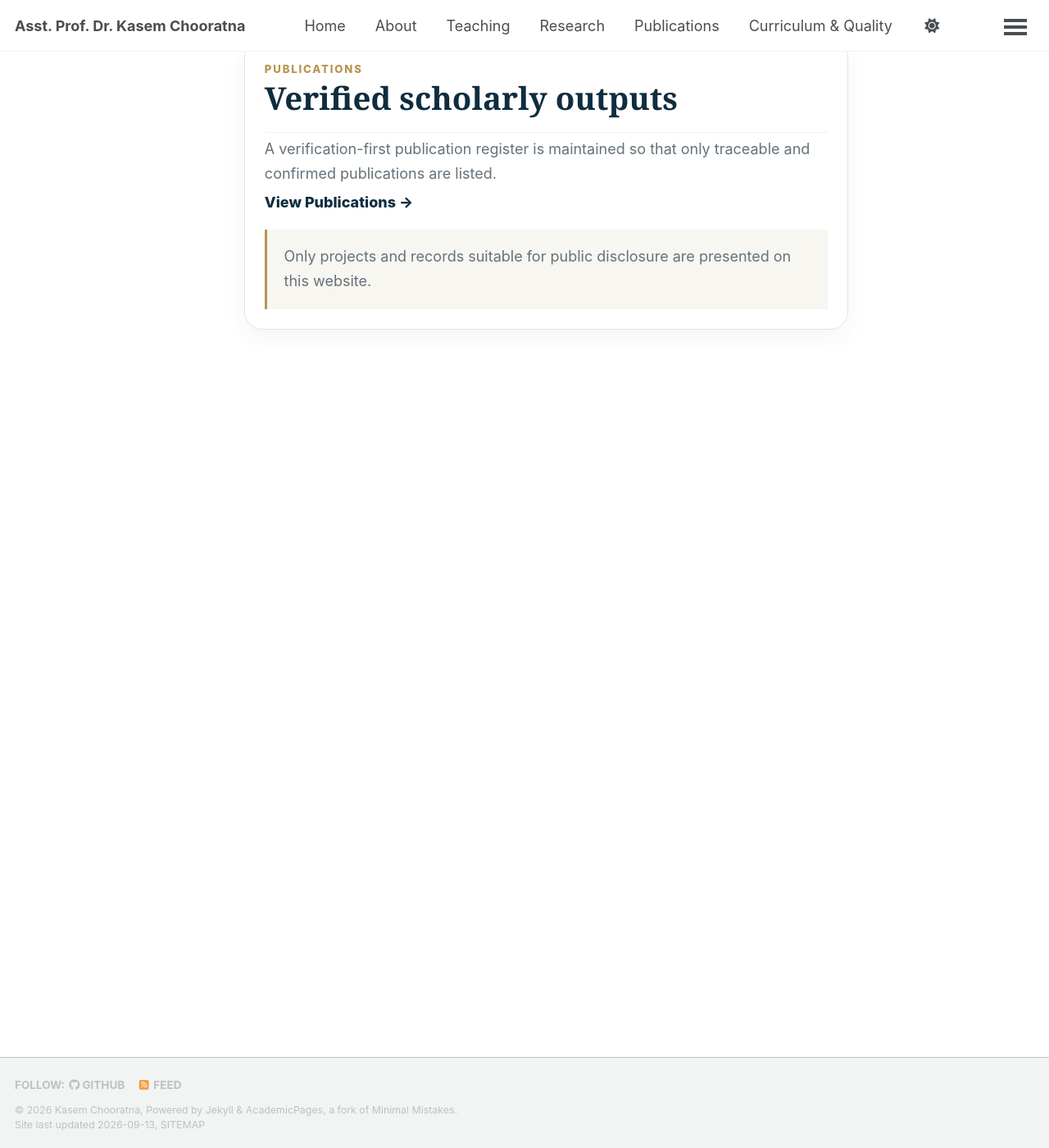
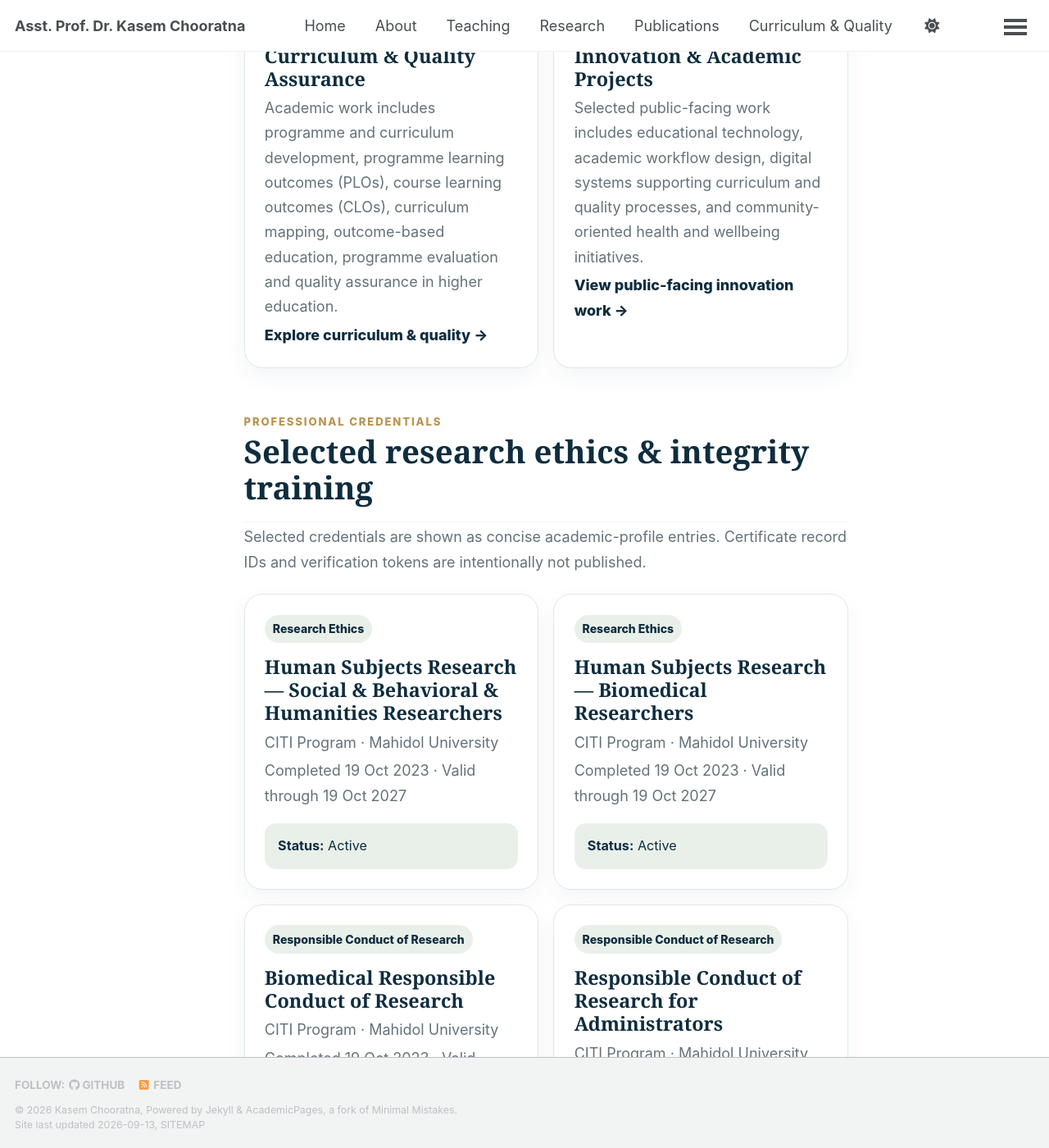
Before and after one commit to kasemch/kasemch.github.io, a Jekyll site: the page built from _pages/cv.md, in a window 1280 px wide and 1400 px high, scrolled down 2368 px. Shown: the whole window at 82% size. Built offline with Jekyll 4.4.1, drawn with Linux system fonts in a browser that asks for light colours; a style sheet for code colours, icons or effects is not loaded; some of the changed text lies outside the part shown.

Commit message:
Add research output and credential snapshot to CV

```diff
--- a/_pages/cv.md
+++ b/_pages/cv.md
@@ -8,13 +8,17 @@ redirect_from:
   - /resume
 ---
 
-<link rel="stylesheet" href="../assets/css/signature-pages.css">
+{% assign publication_count = site.publications | size %}
+{% assign proceeding_count = site.data.conference_proceedings.items | size %}
+{% assign now_ts = site.time | date: "%s" | plus: 0 %}
+
+<link rel="stylesheet" href="{{ '/assets/css/signature-pages.css' | relative_url }}">
 <div class="signature-page">
   <section class="sp-hero sp-shell">
     <div class="sp-kicker">Academic Profile · Experience · Expertise</div>
     <h1>Curriculum Vitae</h1>
     <p>Academic background in Health &amp; Physical Education, curriculum and quality assurance, research, teaching, and responsible digital innovation in higher education.</p>
-    <div class="sp-navchips"><a class="sp-chip" href="../about/">About</a><a class="sp-chip" href="../teaching/">Teaching</a><a class="sp-chip" href="../research/">Research</a><a class="sp-chip" href="../publications/">Publications</a></div>
+    <div class="sp-navchips"><a class="sp-chip" href="{{ '/about/' | relative_url }}">About</a><a class="sp-chip" href="{{ '/teaching/' | relative_url }}">Teaching</a><a class="sp-chip" href="{{ '/research/' | relative_url }}">Research</a><a class="sp-chip" href="{{ '/publications/' | relative_url }}">Publications</a></div>
   </section>
 
   <section class="sp-section sp-shell">
@@ -29,16 +33,46 @@ redirect_from:
     <div class="sp-callout"><span class="sp-tag">Health Education</span><span class="sp-tag">Physical Education</span><span class="sp-tag">School Health</span><span class="sp-tag">Health Promotion</span><span class="sp-tag">Curriculum Design &amp; Learning Outcomes</span><span class="sp-tag">Assessment &amp; Evaluation</span><span class="sp-tag">Educational Quality Assurance &amp; AUN-QA</span><span class="sp-tag">AI &amp; Digital Innovation in Education</span></div>
   </section>
 
+  <section class="sp-section sp-shell" aria-labelledby="cv-output-title">
+    <div class="sp-section-head"><div class="sp-eyebrow">Scholarly Output Snapshot</div><h2 id="cv-output-title">Traceable research outputs</h2><p class="sp-intro">Different output types are reported separately to preserve their academic meaning.</p></div>
+    <div class="sp-metrics">
+      <article class="sp-metric"><strong>{{ publication_count }}</strong><span>Verified journal publications</span></article>
+      <article class="sp-metric"><strong>{{ proceeding_count }}</strong><span>Verified conference proceedings</span></article>
+      <article class="sp-metric"><strong>2</strong><span>Degree research works</span></article>
+    </div>
+    <p class="sp-all-publications"><a class="sp-link" href="{{ '/research/' | relative_url }}">View the research profile and evidence boundaries →</a></p>
+  </section>
+
   <section class="sp-section sp-shell">
     <div class="sp-grid">
-      <article class="sp-card"><div class="sp-eyebrow">Teaching</div><h3>Teaching</h3><p>Teaching spans undergraduate and graduate-level work in health education, physical education, school health, health promotion, sexuality education, substance-abuse education, mental-health promotion, curriculum and assessment.</p><a class="sp-link" href="../teaching/">View selected courses and teaching development →</a></article>
-      <article class="sp-card"><div class="sp-eyebrow">Research</div><h3>Research &amp; Academic Development</h3><p>Current academic interests include health and physical education, physical activity and movement behaviour, educational assessment, curriculum quality, evidence-informed teaching and responsible applications of AI in education.</p><a class="sp-link" href="../research/">Explore research themes →</a></article>
-      <article class="sp-card"><div class="sp-eyebrow">Quality</div><h3>Curriculum &amp; Quality Assurance</h3><p>Academic work includes programme and curriculum development, programme learning outcomes (PLOs), course learning outcomes (CLOs), curriculum mapping, outcome-based education, programme evaluation and quality assurance in higher education.</p><a class="sp-link" href="../curriculum-quality/">Explore curriculum &amp; quality →</a></article>
-      <article class="sp-card"><div class="sp-eyebrow">Innovation</div><h3>Innovation &amp; Academic Projects</h3><p>Selected public-facing work includes educational technology, academic workflow design, digital systems supporting curriculum and quality processes, and community-oriented health and wellbeing initiatives.</p><a class="sp-link" href="../innovation-projects/">View public-facing innovation work →</a></article>
+      <article class="sp-card"><div class="sp-eyebrow">Teaching</div><h3>Teaching</h3><p>Teaching spans undergraduate and graduate-level work in health education, physical education, school health, health promotion, sexuality education, substance-abuse education, mental-health promotion, curriculum and assessment.</p><a class="sp-link" href="{{ '/teaching/' | relative_url }}">View selected courses and teaching development →</a></article>
+      <article class="sp-card"><div class="sp-eyebrow">Research</div><h3>Research &amp; Academic Development</h3><p>Current academic interests include health and physical education, physical activity and movement behaviour, educational assessment, curriculum quality, evidence-informed teaching and responsible applications of AI in education.</p><a class="sp-link" href="{{ '/research/' | relative_url }}">Explore research themes and outputs →</a></article>
+      <article class="sp-card"><div class="sp-eyebrow">Quality</div><h3>Curriculum &amp; Quality Assurance</h3><p>Academic work includes programme and curriculum development, programme learning outcomes (PLOs), course learning outcomes (CLOs), curriculum mapping, outcome-based education, programme evaluation and quality assurance in higher education.</p><a class="sp-link" href="{{ '/curriculum-quality/' | relative_url }}">Explore curriculum &amp; quality →</a></article>
+      <article class="sp-card"><div class="sp-eyebrow">Innovation</div><h3>Innovation &amp; Academic Projects</h3><p>Selected public-facing work includes educational technology, academic workflow design, digital systems supporting curriculum and quality processes, and community-oriented health and wellbeing initiatives.</p><a class="sp-link" href="{{ '/innovation-projects/' | relative_url }}">View public-facing innovation work →</a></article>
+    </div>
+  </section>
+
+  <section class="sp-section sp-shell" aria-labelledby="credentials-title">
+    <div class="sp-section-head">
+      <div class="sp-eyebrow">Professional Credentials</div>
+      <h2 id="credentials-title">Selected research ethics &amp; integrity training</h2>
+      <p class="sp-intro">Selected credentials are shown as concise academic-profile entries. Certificate record IDs and verification tokens are intentionally not published.</p>
+    </div>
+    <div class="sp-grid">
+      {% for credential in site.data.professional_credentials %}
+      {% assign expiry_ts = credential.expires | date: "%s" | plus: 0 %}
+      <article class="sp-card">
+        <div class="sp-output-year">{{ credential.category }}</div>
+        <h3>{{ credential.title }}</h3>
+        <p>{{ credential.provider }} · {{ credential.institution }}</p>
+        <p>Completed {{ credential.completed | date: "%d %b %Y" }} · Valid through {{ credential.expires | date: "%d %b %Y" }}</p>
+        <div class="sp-evidence-note{% if expiry_ts < now_ts %} sp-evidence-note--developing{% endif %}"><strong>Status:</strong> {% if expiry_ts >= now_ts %}Active{% else %}Expired / historical training{% endif %}</div>
+      </article>
+      {% endfor %}
     </div>
   </section>
 
   <section class="sp-section sp-shell">
-    <article class="sp-card sp-wide"><div class="sp-eyebrow">Publications</div><h2>Verified scholarly outputs</h2><p>A verification-first publication register is maintained so that only traceable and confirmed publications are listed.</p><a class="sp-link" href="../publications/">View Publications →</a><div class="sp-policy">Only projects and records suitable for public disclosure are presented on this website.</div></article>
+    <article class="sp-card sp-wide"><div class="sp-eyebrow">Publications</div><h2>Verified scholarly outputs</h2><p>A verification-first publication register is maintained so that only traceable and confirmed journal publications are listed as publications. Conference proceedings and degree research are reported separately.</p><a class="sp-link" href="{{ '/publications/' | relative_url }}">View Publications →</a><div class="sp-policy">Only projects, credentials, and records suitable for public disclosure are presented on this website.</div></article>
   </section>
 </div>
```
